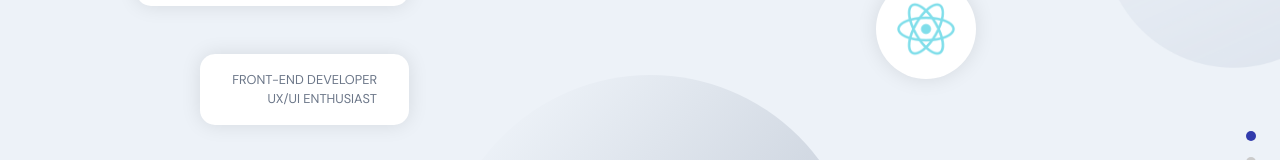
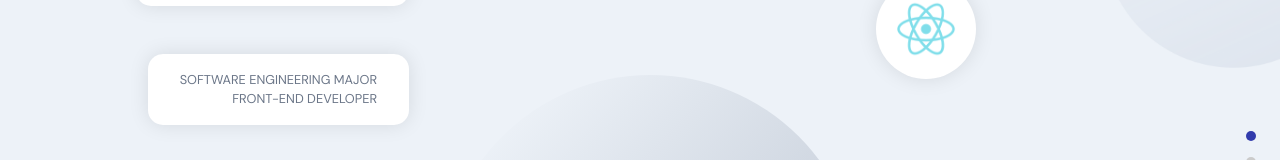
Before and after one commit to Ernest-Yoyowah/portfolio, a React (Create React App) app: page / in a window 1280 px wide. Shown: the part 199-359 px from the top of the page. Built offline with nearby package versions, Linux system fonts and the light colour scheme; no server answers.

Commit message:
updated-resume

```diff
--- a/src/container/Footer/Footer.jsx
+++ b/src/container/Footer/Footer.jsx
@@ -37,7 +37,6 @@ const Footer = () => {
       'Vd0tZePXYFCoCiL13'
     );
 
-
     const contact = {
       _type: 'contact',
       name: formData.username,
@@ -55,7 +54,7 @@ const Footer = () => {
 
   return (
     <>
-      <h2 className="head-text">Contact Me</h2>
+      <h2 className="head-text">Contact</h2>
 
       <div className="app__footer-cards">
         <div className="app__footer-card ">
--- a/src/container/Header/Header.jsx
+++ b/src/container/Header/Header.jsx
@@ -33,8 +33,8 @@ const Header = () => (
         </div>
 
         <div className="tag-cmp app__flex">
+          <p className="p-text">Software Engineering Major</p>
           <p className="p-text">Front-end Developer</p>
-          <p className="p-text">UX/UI Enthusiast</p>
         </div>
       </div>
     </motion.div>
```
Also changed, not shown: 1 other file (tests, documents, lock files or other folders).
